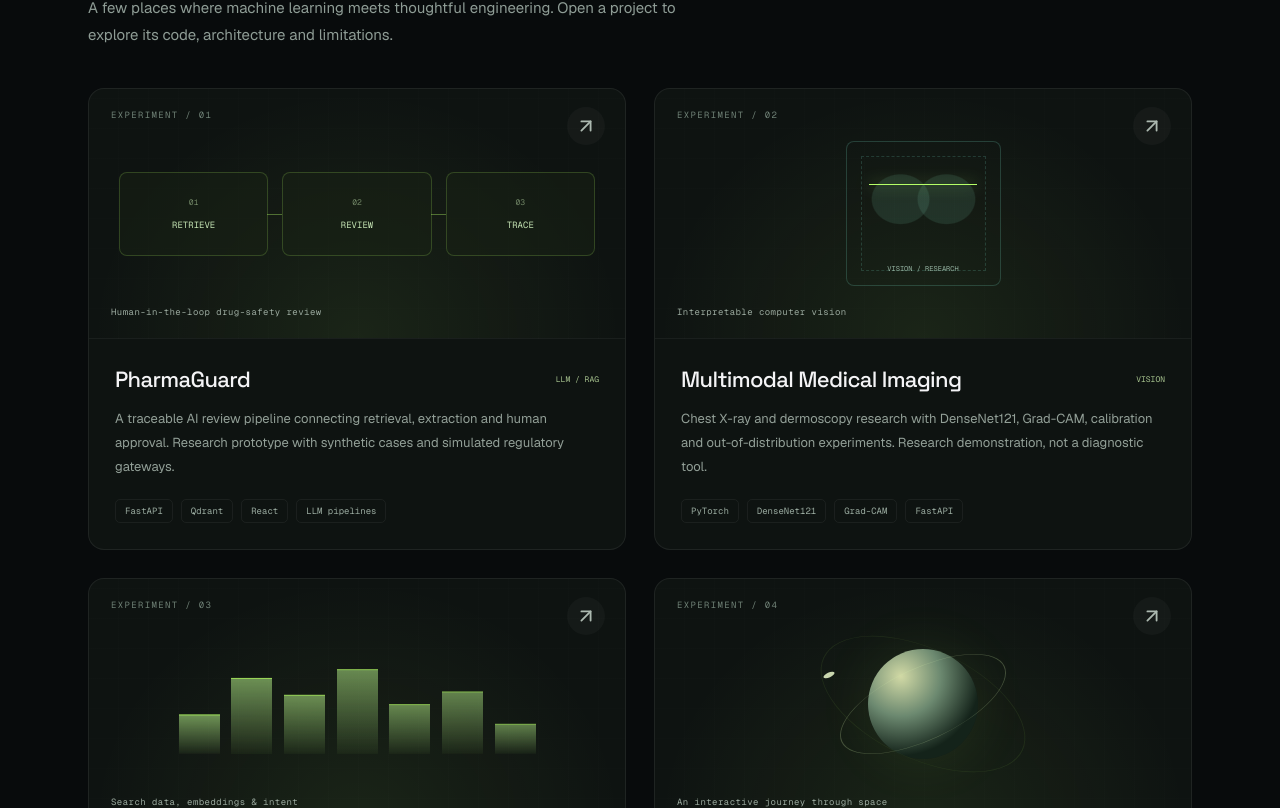
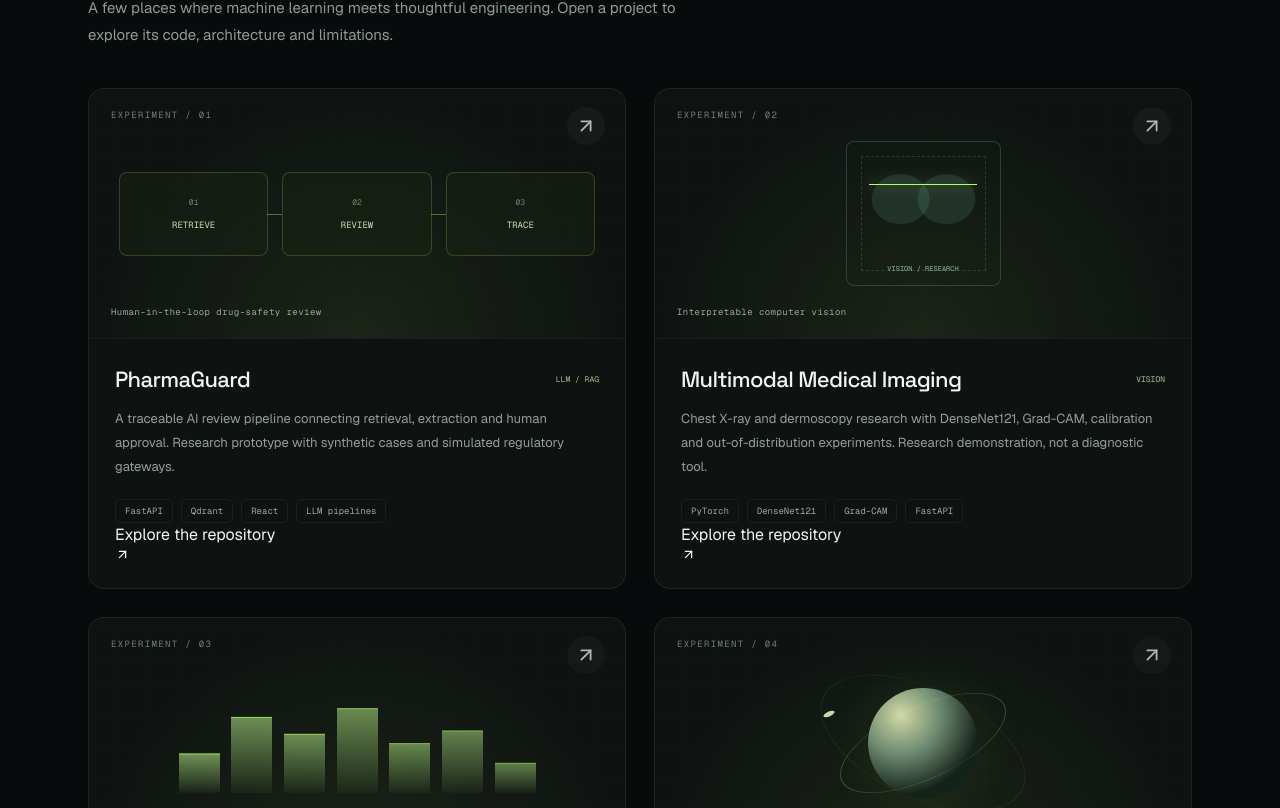
Before and after one commit to Prajwal-Rd-bond/portfolio, a Next.js app: page / in a window 1280 px wide. Shown: the part 1052-1860 px from the top of the page. Built offline with nearby package versions, Linux system fonts and the light colour scheme.

Commit message:
design: smooth Projects transitions and interactions

```diff
--- a/src/components/Projects.tsx
+++ b/src/components/Projects.tsx
@@ -1,14 +1,46 @@
 "use client";
-import { motion, useMotionValue, useSpring, useTransform, useReducedMotion } from "framer-motion";
+
+import { useRef } from "react";
+import { motion, useInView, useMotionValue, useMotionTemplate, useSpring, useTransform, useReducedMotion } from "framer-motion";
 import { ArrowUpRight } from "lucide-react";
 import Section from "./Section";
 import { projects } from "@/lib/data";
+
 function ProjectCard({ project, index }: { project: typeof projects[number]; index: number }) {
-  const reduced=useReducedMotion(); const x=useMotionValue(.5), y=useMotionValue(.5);
-  const rotateX=useSpring(useTransform(y,[0,1],[3,-3])), rotateY=useSpring(useTransform(x,[0,1],[-3,3]));
-  return <motion.a href={project.url} target="_blank" rel="noreferrer" aria-label={`${project.title} — view repository`} className={`project-card project-${index}`} initial={{opacity:0,y:45}} whileInView={{opacity:1,y:0}} viewport={{once:true,amount:.15}} transition={{duration:.7,delay:(index%2)*.1}} style={{rotateX:reduced?0:rotateX,rotateY:reduced?0:rotateY}} onPointerMove={e=>{if(e.pointerType!=="mouse"||reduced)return;const r=e.currentTarget.getBoundingClientRect();x.set((e.clientX-r.left)/r.width);y.set((e.clientY-r.top)/r.height);}} onPointerLeave={()=>{x.set(.5);y.set(.5);}}>
-    <div className="project-visual" aria-hidden="true"><span className="visual-index">EXPERIMENT / 0{index+1}</span><div className="project-art">{index===0?<div className="pipeline-art">{["RETRIEVE","REVIEW","TRACE"].map((v,i)=><div key={v}><span>0{i+1}</span>{v}<i/></div>)}</div>:index===1?<div className="scan-art"><div className="scan-cross"/><div className="scan-window"/><span>VISION / RESEARCH</span></div>:index===2?<div className="search-art">{[.42,.82,.65,.95,.57,.73,.36].map((v,i)=><i key={i} style={{height:`${v*100}%`,animationDelay:`${i*.17}s`}}/>)}</div>:<div className="planet-art"><i/><i/><i/></div>}</div><span className="visual-caption">{project.subtitle}</span><span className="project-open"><ArrowUpRight size={22}/></span></div>
-    <div className="project-copy"><div className="flex items-center justify-between gap-4"><h3>{project.title}</h3><span className="project-category">{project.category}</span></div><p>{project.description}</p><div className="mt-5 flex flex-wrap gap-2">{project.tags.map(t=><span className="tech-tag" key={t}>{t}</span>)}</div></div>
-  </motion.a>;
+  const card = useRef<HTMLAnchorElement>(null);
+  const inView = useInView(card, { margin: "80px" });
+  const reduced = useReducedMotion();
+  const x = useMotionValue(.5), y = useMotionValue(.5);
+  const spring = { stiffness: 100, damping: 25, mass: .7 };
+  const smoothX = useSpring(x, spring), smoothY = useSpring(y, spring);
+  const rotateX = useTransform(smoothY, [0, 1], [2.5, -2.5]);
+  const rotateY = useTransform(smoothX, [0, 1], [-2.5, 2.5]);
+  const spotX = useTransform(smoothX, v => `${v * 100}%`);
+  const spotY = useTransform(smoothY, v => `${v * 100}%`);
+  const spotlight = useMotionTemplate`radial-gradient(420px circle at ${spotX} ${spotY}, rgba(182,255,103,.09), transparent 75%)`;
+
+  return (
+    <motion.a ref={card} href={project.url} target="_blank" rel="noreferrer" aria-label={`${project.title} — view repository`}
+      className={`project-card project-${index} ${inView ? "motion-visible" : "motion-paused"}`}
+      initial={{ opacity: 0, y: reduced ? 0 : 34 }} whileInView={{ opacity: 1, y: 0 }} viewport={{ once: true, amount: .12 }}
+      transition={{ duration: .85, delay: (index % 2) * .08, ease: [.22, 1, .36, 1] }}
+      style={{ rotateX: reduced ? 0 : rotateX, rotateY: reduced ? 0 : rotateY }}
+      onPointerMove={e => { if (e.pointerType !== "mouse" || reduced) return; const r = e.currentTarget.getBoundingClientRect(); x.set((e.clientX - r.left) / r.width); y.set((e.clientY - r.top) / r.height); }}
+      onPointerLeave={() => { x.set(.5); y.set(.5); }}>
+      {!reduced && <motion.div className="card-spotlight" aria-hidden="true" style={{ background: spotlight }} />}
+      <div className="project-visual" aria-hidden="true">
+        <span className="visual-index">EXPERIMENT / 0{index + 1}</span>
+        <div className="project-art">{index === 0 ? <div className="pipeline-art">{["RETRIEVE", "REVIEW", "TRACE"].map((v, i) => <div key={v}><span>0{i + 1}</span>{v}<i /></div>)}</div>
+          : index === 1 ? <div className="scan-art"><div className="scan-cross" /><div className="scan-window" /><span>VISION / RESEARCH</span></div>
+          : index === 2 ? <div className="search-art">{[.42, .82, .65, .95, .57, .73, .36].map((v, i) => <i key={i} style={{ height: `${v * 100}%`, animationDelay: `${i * .17}s` }} />)}</div>
+          : <div className="planet-art"><i /><i /><i /></div>}</div>
+        <span className="visual-caption">{project.subtitle}</span><span className="project-open"><ArrowUpRight size={22} /></span>
+      </div>
+      <div className="project-copy"><div className="flex items-center justify-between gap-4"><h3>{project.title}</h3><span className="project-category">{project.category}</span></div><p>{project.description}</p><div className="mt-5 flex flex-wrap gap-2">{project.tags.map(t => <span className="tech-tag" key={t}>{t}</span>)}</div><div className="project-bottom"><span>Explore the repository</span><ArrowUpRight size={15} /></div></div>
+    </motion.a>
+  );
 }
-export default function Projects(){return <Section id="projects" eyebrow="01 / Selected work" title="Experiments. Built into experiences."><p className="section-lead">A few places where machine learning meets thoughtful engineering. Open a project to explore its code, architecture and limitations.</p><div className="project-grid">{projects.map((p,i)=><ProjectCard key={p.title} project={p} index={i}/>)}</div></Section>;}
+
+export default function Projects() {
+  return <Section id="projects" eyebrow="01 / Selected work" title="Experiments. Built into experiences."><p className="section-lead">A few places where machine learning meets thoughtful engineering. Open a project to explore its code, architecture and limitations.</p><div className="project-grid">{projects.map((p, i) => <ProjectCard key={p.title} project={p} index={i} />)}</div></Section>;
+}
```
